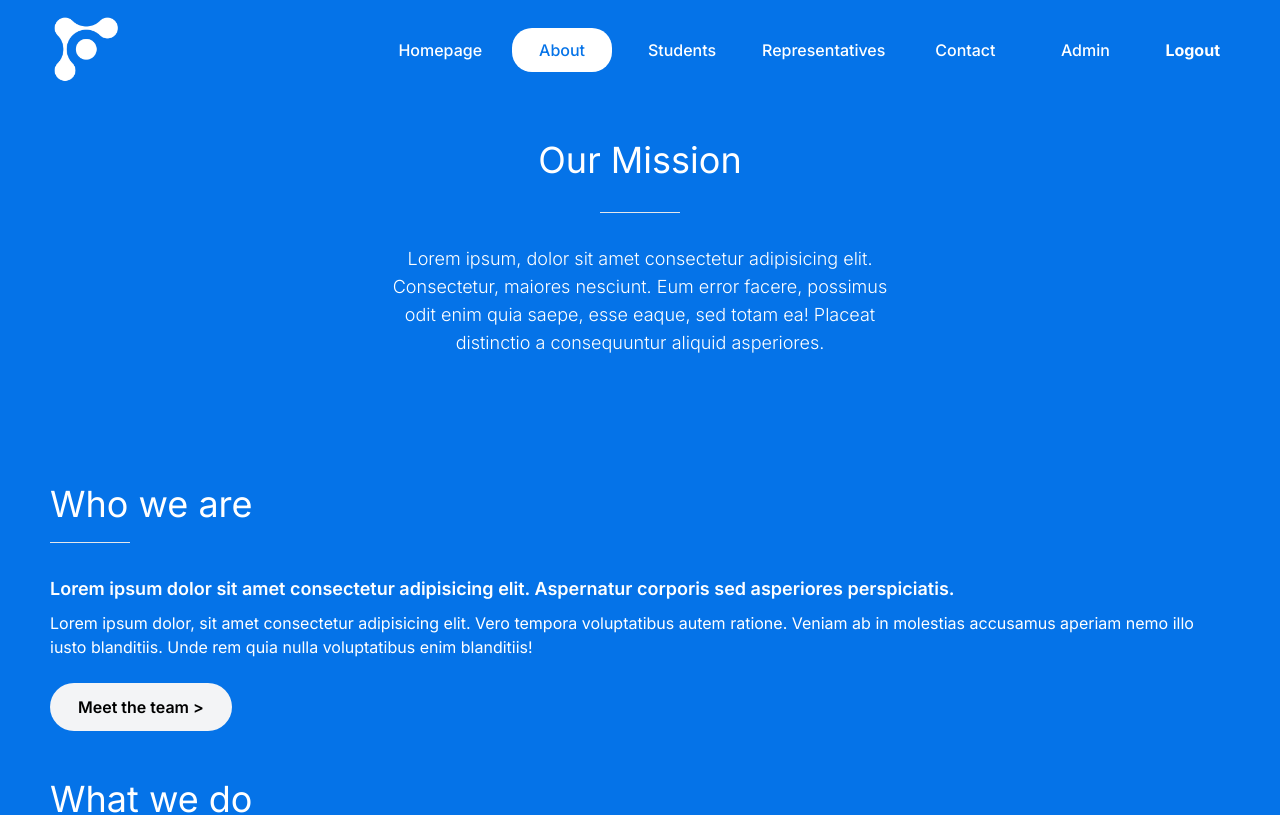
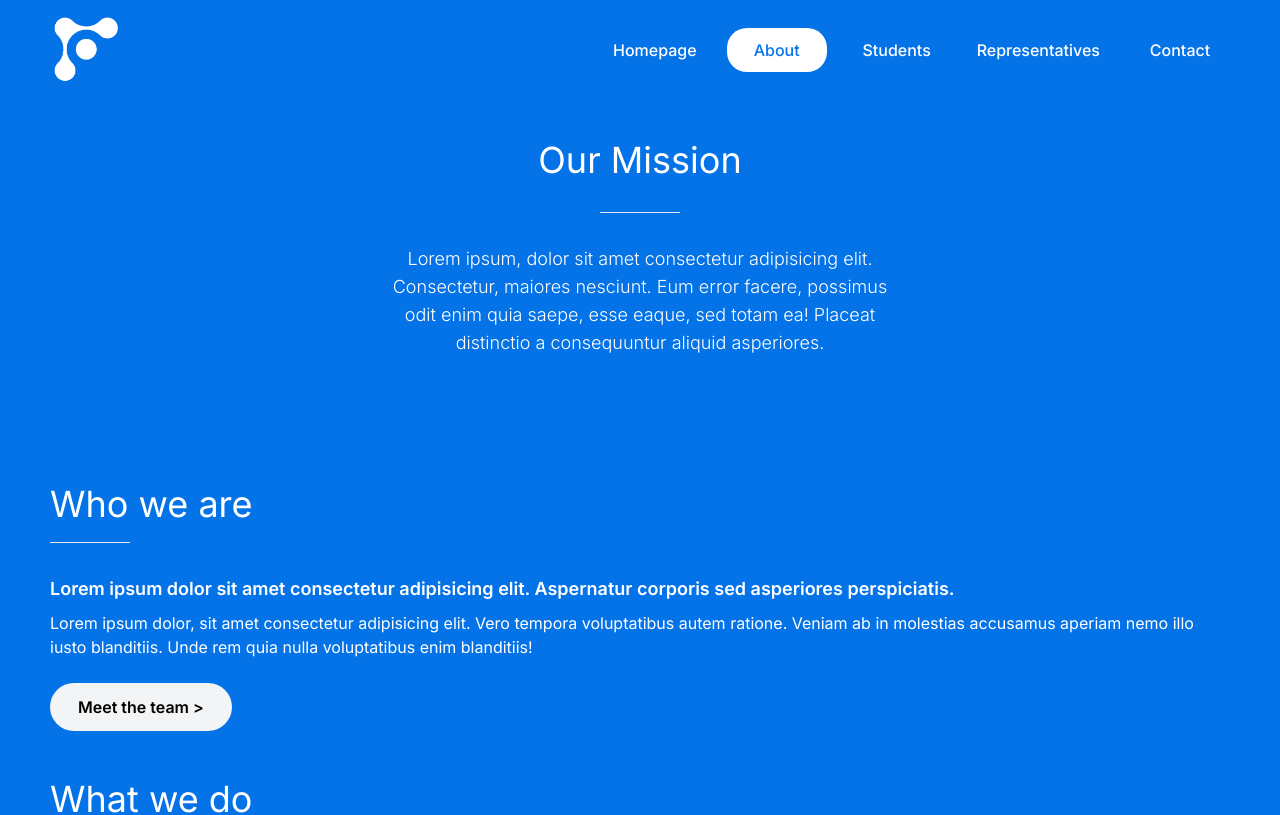
Before and after one commit to AaronTi30/finet, a Next.js app: page /about in a window 1280 px wide. Shown: the top 815 px of the page. Built offline with nearby package versions, Linux system fonts and the light colour scheme.

Commit message:
feat: FIX remove temp login logic && remove navbar links (admin,login)

```diff
--- a/src/app/login/page.jsx
+++ /dev/null
@@ -1,7 +0,0 @@
-const LoginPage = () => {
-    return (
-        <div>Login</div>
-    )
-}
-
-export default LoginPage
--- a/src/components/navbar/links/Links.jsx
+++ b/src/components/navbar/links/Links.jsx
@@ -35,7 +35,7 @@ const Links = () => {
             {links.map((link=>(
                 <NavLink item={link} key={link.title}/>
             )))}{
-                session ? (
+/*                session ? (
                     <>
                     {
                         isAdmin && (
@@ -47,7 +47,7 @@ const Links = () => {
                 ) : (
                     <NavLink item={{title: "Login", path: "/login"}}/>
                 )
-            }
+            */            }
         </div>
     )
 }
```
